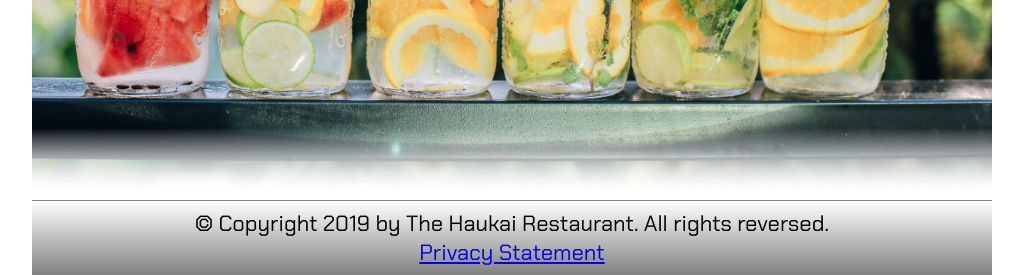
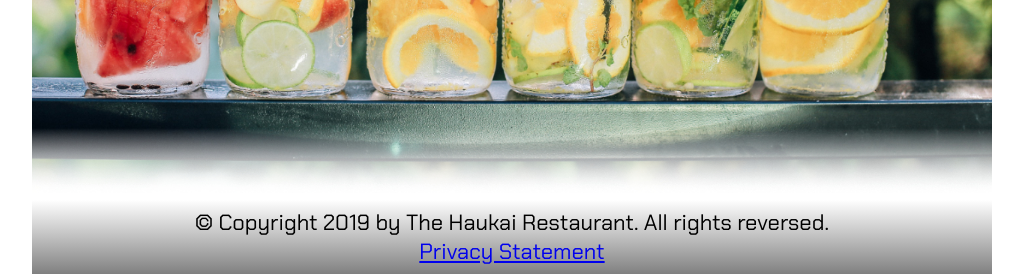
Before and after one commit to LightningAndy/haukai, a PHP site: page /menu.html in a window 1280 px wide. Shown: the part 4744-5019 px from the top of the page, without its empty margins (128-1151 px from the left). Run offline with PHP 8.4, Linux system fonts and the light colour scheme.

Commit message:
updated footer

```diff
--- a/styles/styles.css
+++ b/styles/styles.css
@@ -62,5 +62,4 @@
      background-image: linear-gradient(white, grey);
      text-align: center;
      padding: 8px;
-     border-top: 1px solid grey;
  }
```
